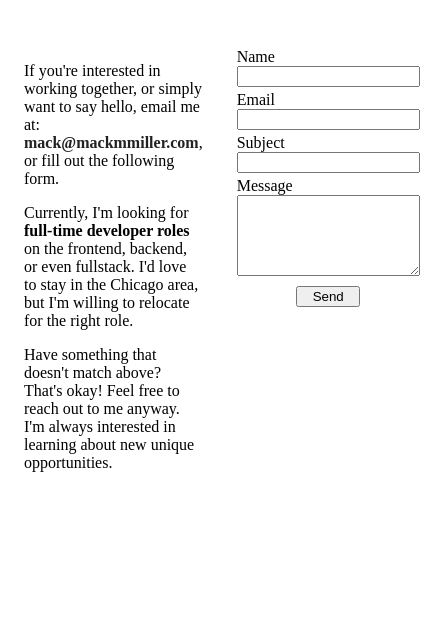
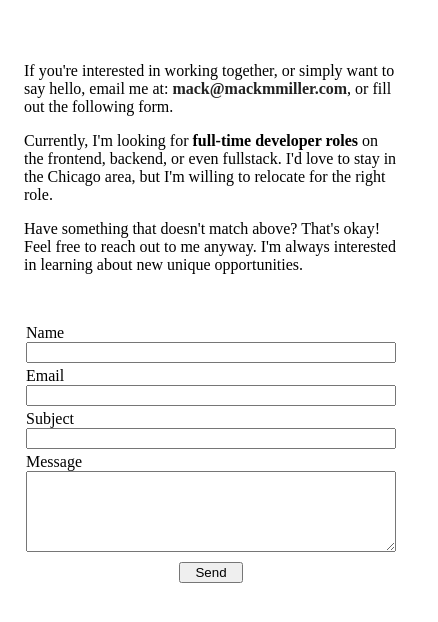
Before and after one commit to mackmmiller/mackmmiller, a Gatsby site: page /contact in a window 390 px wide. Shown: the part 72-694 px from the top of the page, 438 px wide, since content can reach past the window. Built offline with nearby package versions, Linux system fonts and the light colour scheme; Gatsby itself is replaced by a stand-in of ours.

Commit message:
media queries

```diff
--- a/src/pages/contact.js
+++ b/src/pages/contact.js
@@ -9,6 +9,12 @@ const Content = styled.div`
   > div {
     width: 50%;
     padding: 1rem;
+  }
+  @media (max-width: 600px) {
+    flex-direction: column;
+    > div {
+      width: 100%;
+    }
   }
 `
 
```
